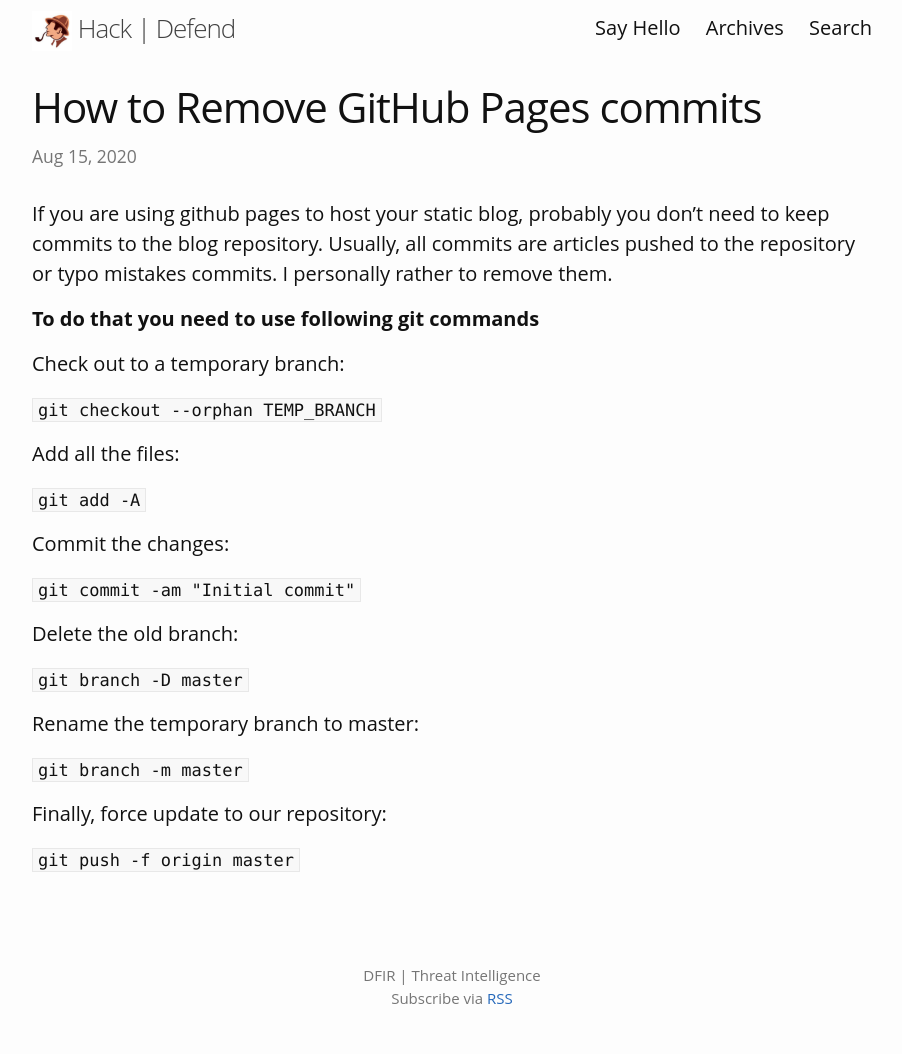
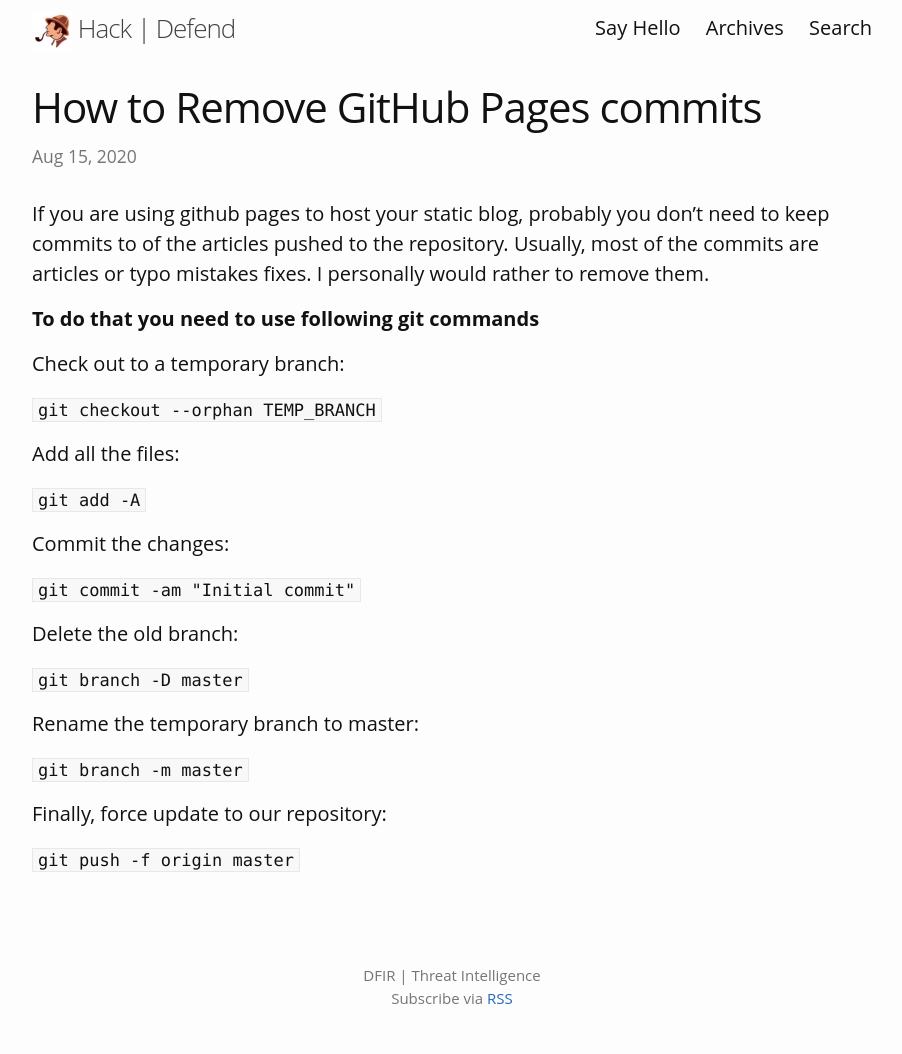
Before and after one commit to hackdefend/hackdefend.github.io, a Jekyll site: the page built from _posts/2020-08-15-How-to-Remove-GitHub-Pages-commits.md, in a window 1280 px wide. Shown: the whole page, without its empty margins (188-1090 px from the left). Built offline with Jekyll 4.4.1, drawn with Linux system fonts in a browser that asks for light colours.

Commit message:
whatever

```diff
--- a/_posts/2020-08-15-How-to-Remove-GitHub-Pages-commits.md
+++ b/_posts/2020-08-15-How-to-Remove-GitHub-Pages-commits.md
@@ -4,7 +4,7 @@ title: How to Remove GitHub Pages commits
 
 ---
 
-If you are using github pages to host your static blog, probably you don't need to keep commits to the blog repository. Usually, all commits are articles pushed to the repository or typo mistakes commits. I personally rather to remove them.
+If you are using github pages to host your static blog, probably you don't need to keep commits to of the articles pushed to the repository. Usually, most of the commits are articles or typo mistakes fixes. I personally would rather to remove them.
 
 <!-- more -->
 
```
